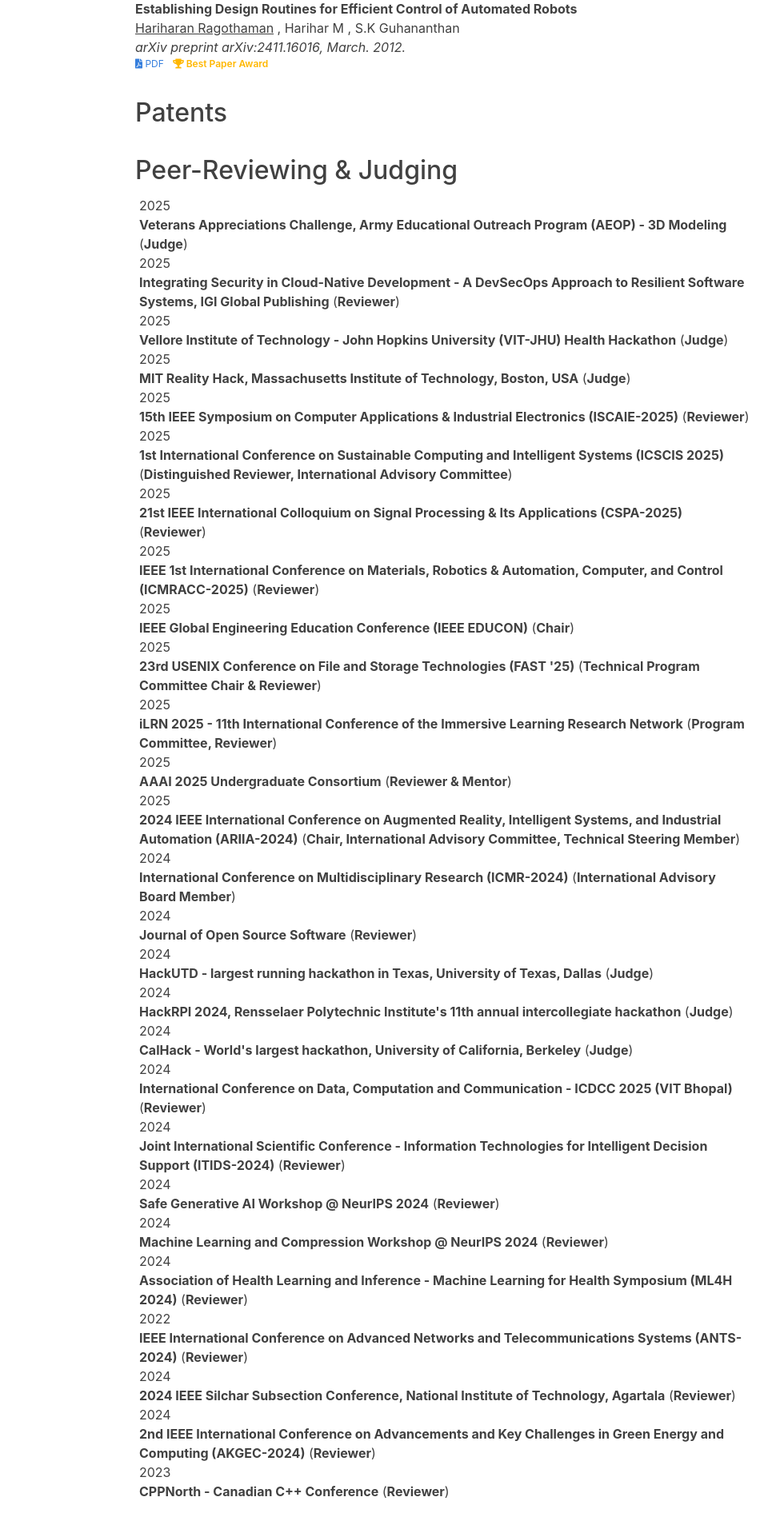
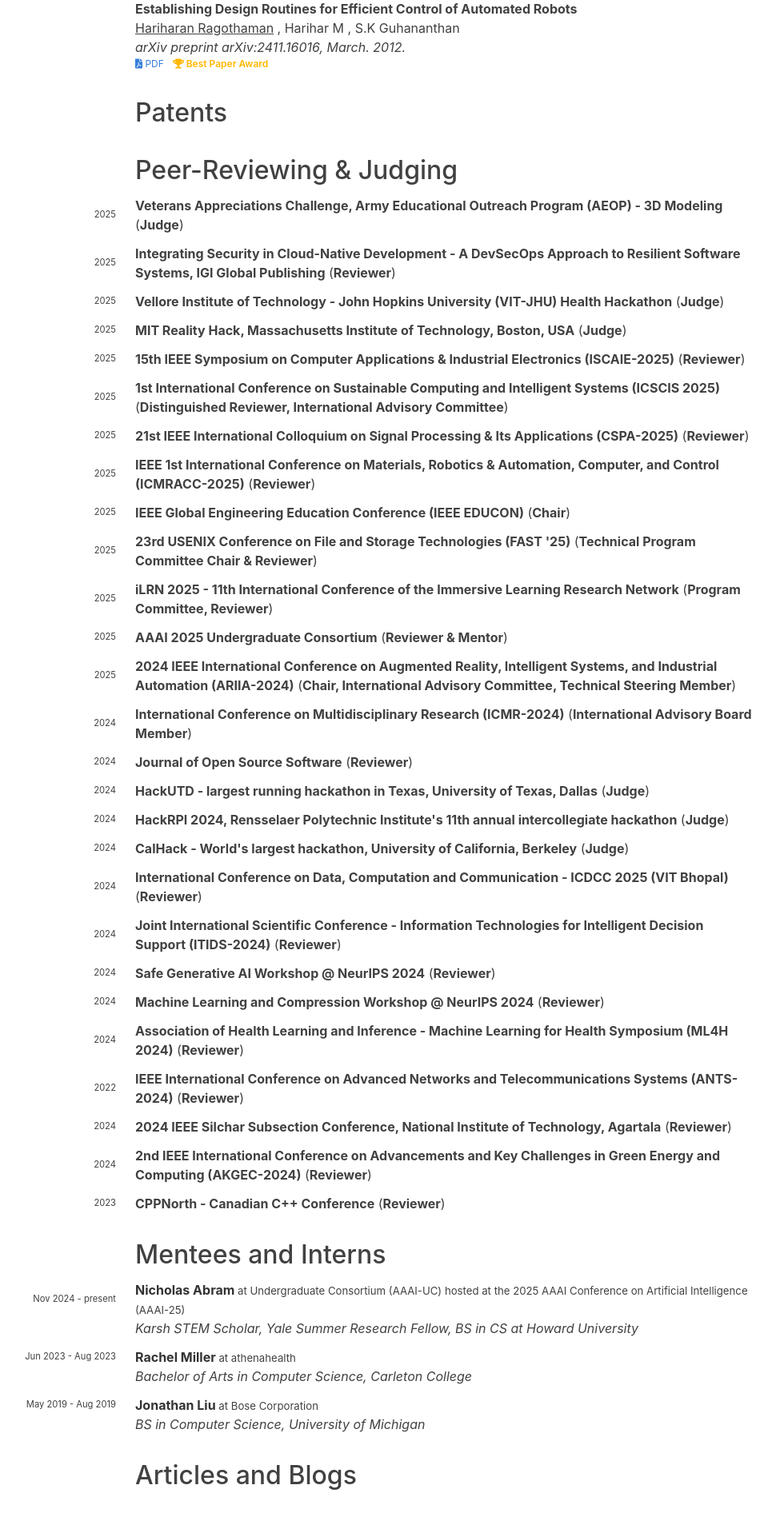
Before and after one commit to hariharanragothaman/hariharanragothaman.github.io, a Jekyll site: the page built from cv.md, in a window 1280 px wide. Shown: the part 2893-4785 px from the top of the page at 80% size, without its empty margins (163-1133 px from the left). Built offline with Jekyll 4.4.1, drawn with Linux system fonts in a browser that asks for light colours; nearby versions of some CDN libraries; some web fonts are replaced.

Commit message:
Polishes and Updates

```diff
--- a/_includes/cv/venue.html
+++ b/_includes/cv/venue.html
@@ -10,22 +10,19 @@
 <!--	{% endfor %}-->
 <!--</div>-->
 
-{% comment %}
-If you only have one year per entry, you can skip the "for" loop.
-But since you have "years:", we'll loop.
-{% endcomment %}
 {% for y in venue.years %}
-<div class="row publication">
-	<div class="col-sm-2 date-col text-right">
+
+<!-- Year on the left, same style as mentee.html -->
+<div class="cv-left-date">
 	{% if y.url %}
-		<span class="date">
 	<a href="{{ y.url }}">{{ y.year }}</a>
-      </span>
 	{% else %}
-		<span class="date">{{ y.year }}</span>
+	{{ y.year }}
 	{% endif %}
 </div>
-	<div class="col-sm-10">
+
+<!-- Venue information on the right -->
+<div>
 	<strong>{{ venue.venue }}</strong>
 	{% if venue.venue-shorthand %}
 	(<b>{{ venue.venue-shorthand }}</b>)
@@ -34,5 +31,8 @@
 	at {{ venue.venue-at }}
 	{% endif %}
 </div>
-</div>
+
+<!-- Optional spacing if you like how mentees display spacing below each item -->
+<div class="cv-spacer"></div>
+
 {% endfor %}
```
Lines whose indentation alone changed are shown as unchanged.
